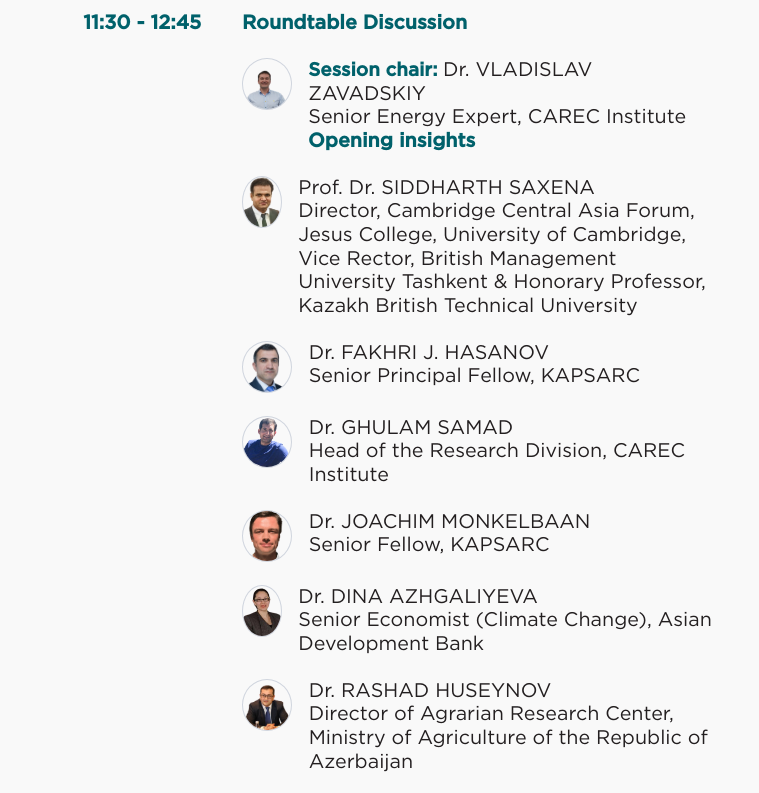
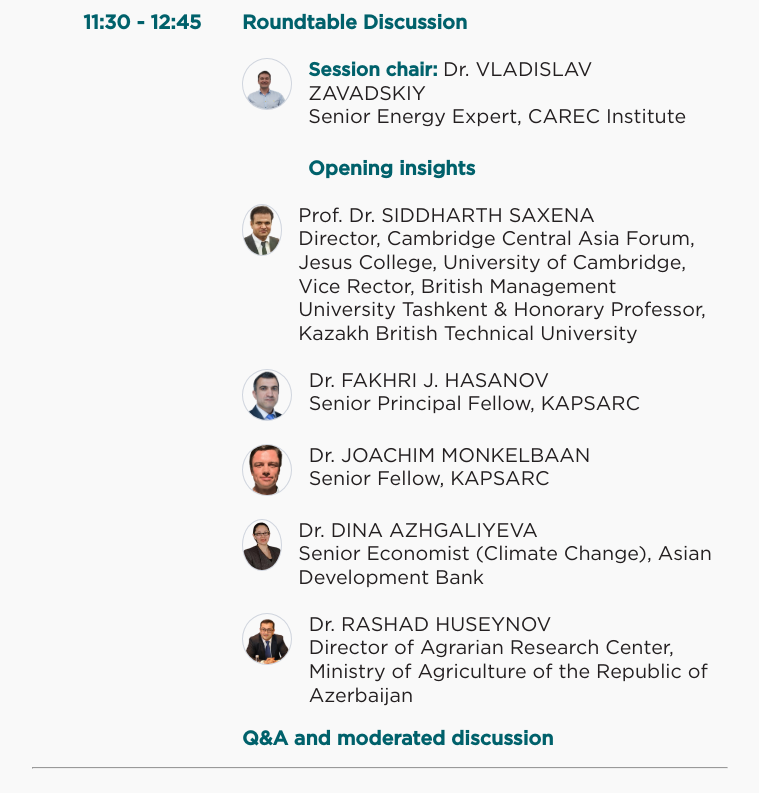
Before and after one commit to Konul304/event-countdown, a Next.js app: page / in a window 1280 px wide. Shown: the part 5000-5793 px from the top of the page, without its empty margins (260-1019 px from the left). Built offline with nearby package versions, Linux system fonts and the light colour scheme.

Commit message:
update agenda

```diff
--- a/app/(components)/AgendaSection.tsx
+++ b/app/(components)/AgendaSection.tsx
@@ -291,7 +291,7 @@ const AgendaSection = ({
                                 <span className={styles.session_chair}>Session chair: </span><span> Dr. VLADISLAV ZAVADSKIY<br /> Senior Energy Expert, CAREC Institute</span>
                             </div>
                         </div>
-                        <div className={styles.info_header}>
+                        <div className={styles.info_header} style={{marginTop:'28px'}}>
                             Opening insights
                         </div>
                         <div className={styles.info_content}>
@@ -310,13 +310,13 @@ const AgendaSection = ({
                                 Senior Principal Fellow, KAPSARC
                             </div>
                         </div>
-                        <div className={styles.info_content} >
+                        {/* <div className={styles.info_content} >
                             <Image className={styles.image} src={image10} width={50} height={52} alt='speaker' onClick={onImageClick} />
                             <div>
                                 Dr. GHULAM SAMAD <br />
                                 Head of the Research Division, CAREC Institute
                             </div>
-                        </div>
+                        </div> */}
                         <div className={styles.info_content} >
                             <Image className={styles.image} src={image11} width={50} height={52} alt='speaker' onClick={onImageClick} />
                             <div>
--- a/app/(components)/HomePage.tsx
+++ b/app/(components)/HomePage.tsx
@@ -67,7 +67,7 @@ const HomePage = () => {
     const handleDownload = () => {
         console.log('object')
         const link = document.createElement('a');
-        link.href = 'https://drive.google.com/file/d/1XhuhBRXcjdbfKM3eAL59RWgMyR6w5W6t/view?usp=sharing'; // Change this path to the relative path of your PDF file
+        link.href = 'https://drive.google.com/file/d/1qJPhOnBr6XR0d5pAqqkEQDycn3jboM-u/view?usp=sharing'; // Change this path to the relative path of your PDF file
         link.target = '_blank'; // Open in a new tab
         link.rel = 'noopener noreferrer'; // Security measure for opening new tabs
         link.click();
--- a/app/data/speakersData.tsx
+++ b/app/data/speakersData.tsx
@@ -140,14 +140,14 @@ export const speakersData: Speaker[] = [
         bio: FakhriJHasanovBio,
         link: 'hasanov.fakhri@gmail.com'
     },
-    {
-        name: "Dr. GHULAM SAMAD",
-        position: "Head of the Research Division, CAREC Institute",
-        image: require("../images/speakers/image10.png"),
-        bio: GhulamSamadBio,
-        style: { paddingTop: '10px' },
-        link: 'https://www.linkedin.com/in/ghulam-samad-20b556a5/'
-    },
+    // {
+    //     name: "Dr. GHULAM SAMAD",
+    //     position: "Head of the Research Division, CAREC Institute",
+    //     image: require("../images/speakers/image10.png"),
+    //     bio: GhulamSamadBio,
+    //     style: { paddingTop: '10px' },
+    //     link: 'https://www.linkedin.com/in/ghulam-samad-20b556a5/'
+    // },
     {
         name: "Dr. JOACHIM MONKELBAAN",
         position: "Senior Fellow, KAPSARC",
```
